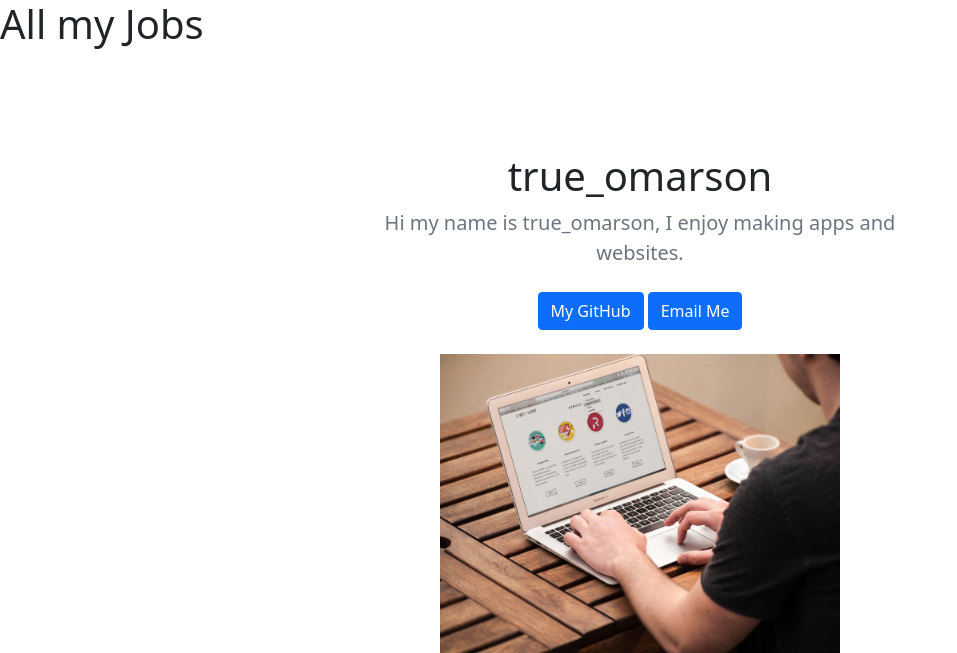
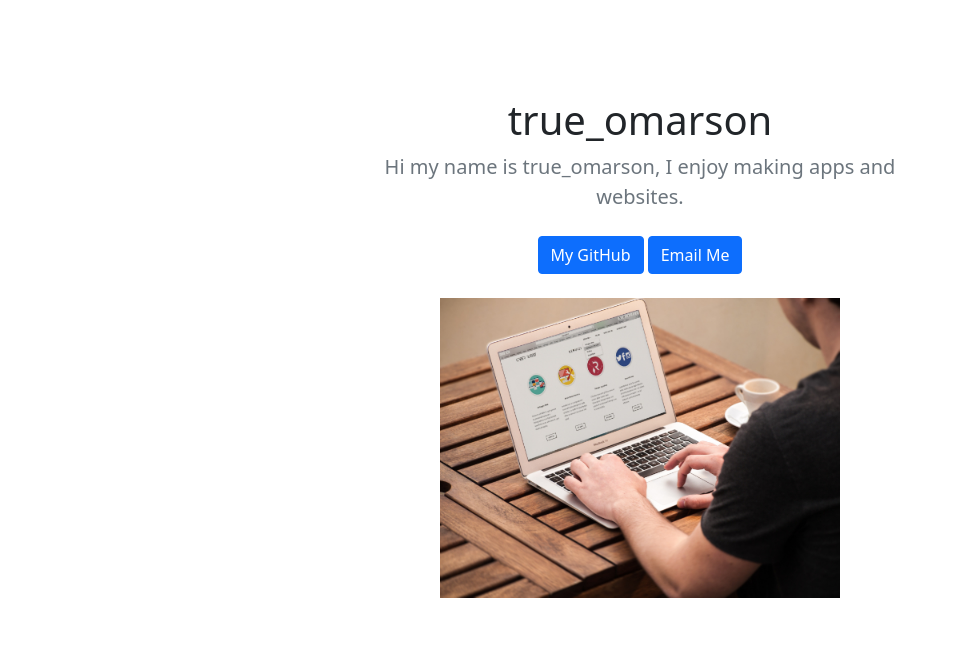
Before and after one commit to trueomarson/portfolio, a Django app: page / in a window 1280 px wide. Shown: the top 653 px of the page, without its empty margins (0-957 px from the left). Run offline with Django 3.2, Linux system fonts and the light colour scheme; data comes from the database, SQL or seed files in the repository; both versions use the stored data as it was after the commit.

Commit message:
initial commit

```diff
--- a/jobs/templates/jobs/home.html
+++ b/jobs/templates/jobs/home.html
@@ -1,5 +1,3 @@
-<h1>All my Jobs</h1>
-
 <!doctype html>
 <html lang="en">
 {% load static %}
```
Also changed, not shown: db.sqlite3, images/app_R1TgLfc.jpg (added), 1 other file.
